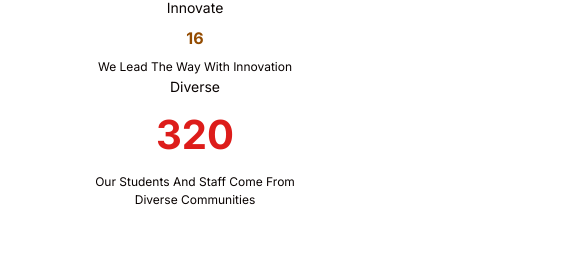
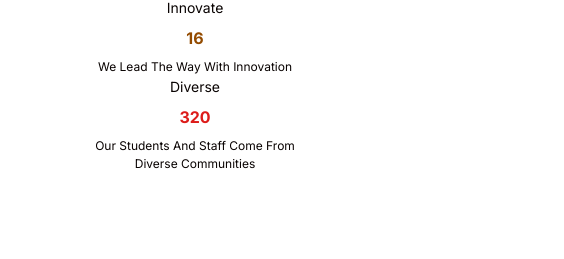
Before and after one commit to cent-kanayo/Urp-web, a React (Vite) app: page / in a window 390 px wide. Shown: the part 751-1010 px from the top of the page, 564 px wide, since content can reach past the window. Built offline with nearby package versions, Linux system fonts and the light colour scheme.

Commit message:
Adding responsiveness

```diff
--- a/src/Components/Pages/Home.jsx
+++ b/src/Components/Pages/Home.jsx
@@ -148,7 +148,7 @@ const Home = () => {
               className="block w-[100%] h-[100%] object-cover"
             />
           </div>
-          <div className="hidden lg:absolute h-[100%] right-0 w-[50%]">
+          <div className="hidden lg:block lg:absolute h-[100%] right-0 w-[50%]">
             <img
               src={HODDark}
               alt=""
@@ -189,7 +189,7 @@ const Home = () => {
           <img src={Journal} alt="" className="block h-[100%]" />
         </div>
         <div className="flex-1 flex flex-col">
-          <div className="w-[564px] flex flex-col gap-6">
+          <div className="lg:w-[564px] flex flex-col gap-6">
             <h2 className="text-[#F5FFF6] text-[40px] font-bold">
               Introducing The Journal
             </h2>
@@ -216,7 +216,7 @@ const Home = () => {
           <img src={Journal} alt="" className="block h-[100%]" />
         </div>
         <div className="flex-1 flex flex-col">
-          <div className="w-[564px] flex flex-col gap-6">
+          <div className="lg:w-[564px] flex flex-col gap-6">
             <h2 className="text-[#F5FFF6] text-[40px] font-bold">
               Innovative research hubs
             </h2>
--- a/src/Components/Resuables/NumberBox.jsx
+++ b/src/Components/Resuables/NumberBox.jsx
@@ -17,7 +17,11 @@ const NumberBox = ({ text, heading, sub, color }) => {
           {heading}
         </h2>
       )}
-      {color === 'red' && <h2 className="text-[#DD1C1A] h2">{heading}</h2>}
+      {color === 'red' && (
+        <h2 className="text-[#DD1C1A] text-[40xp] md:text-[56px] font-bold leading-[150%]">
+          {heading}
+        </h2>
+      )}
       <p className="p2 text-[12px] md:text-[16px]">{sub}</p>
     </article>
   );
```
